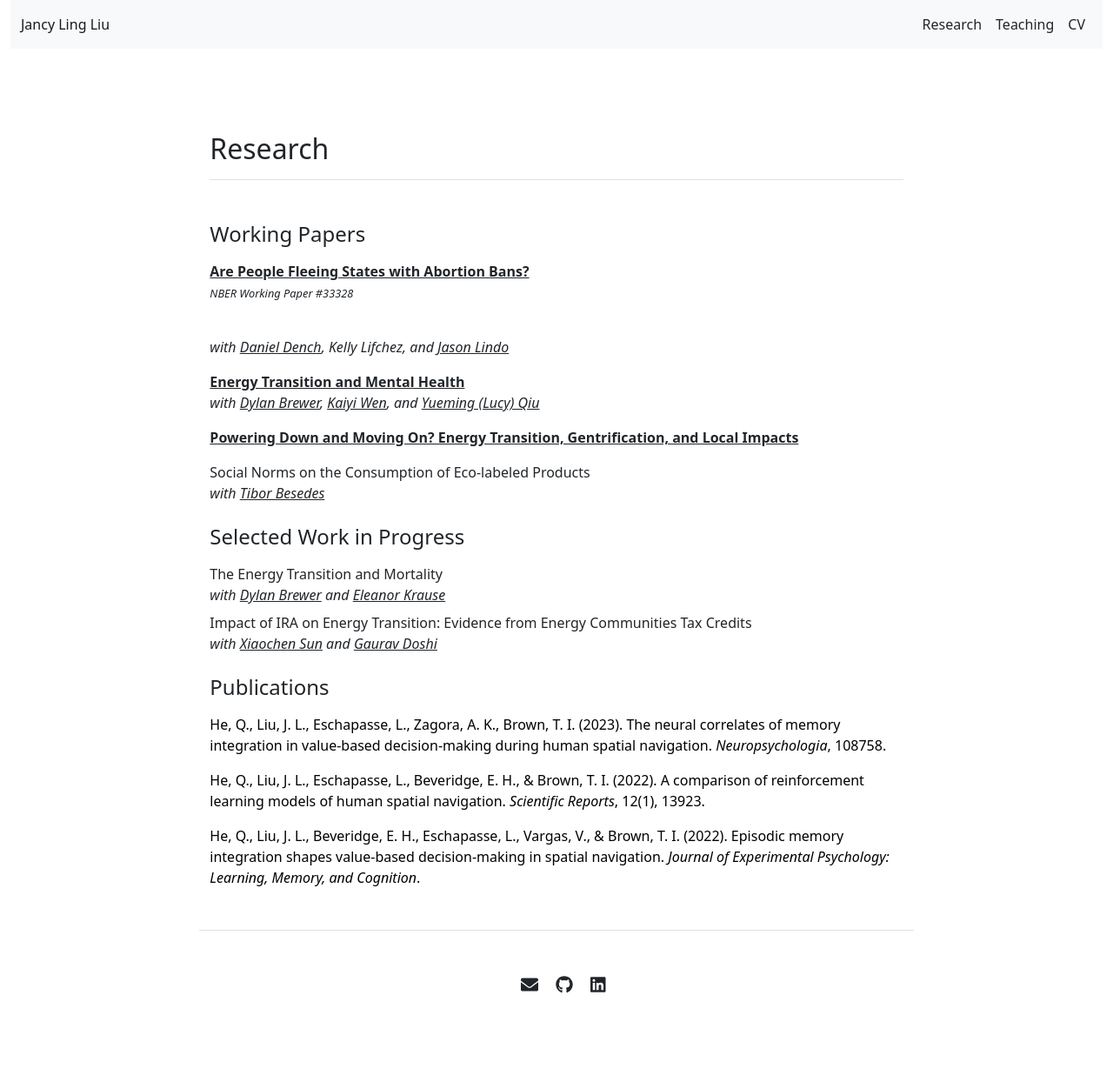
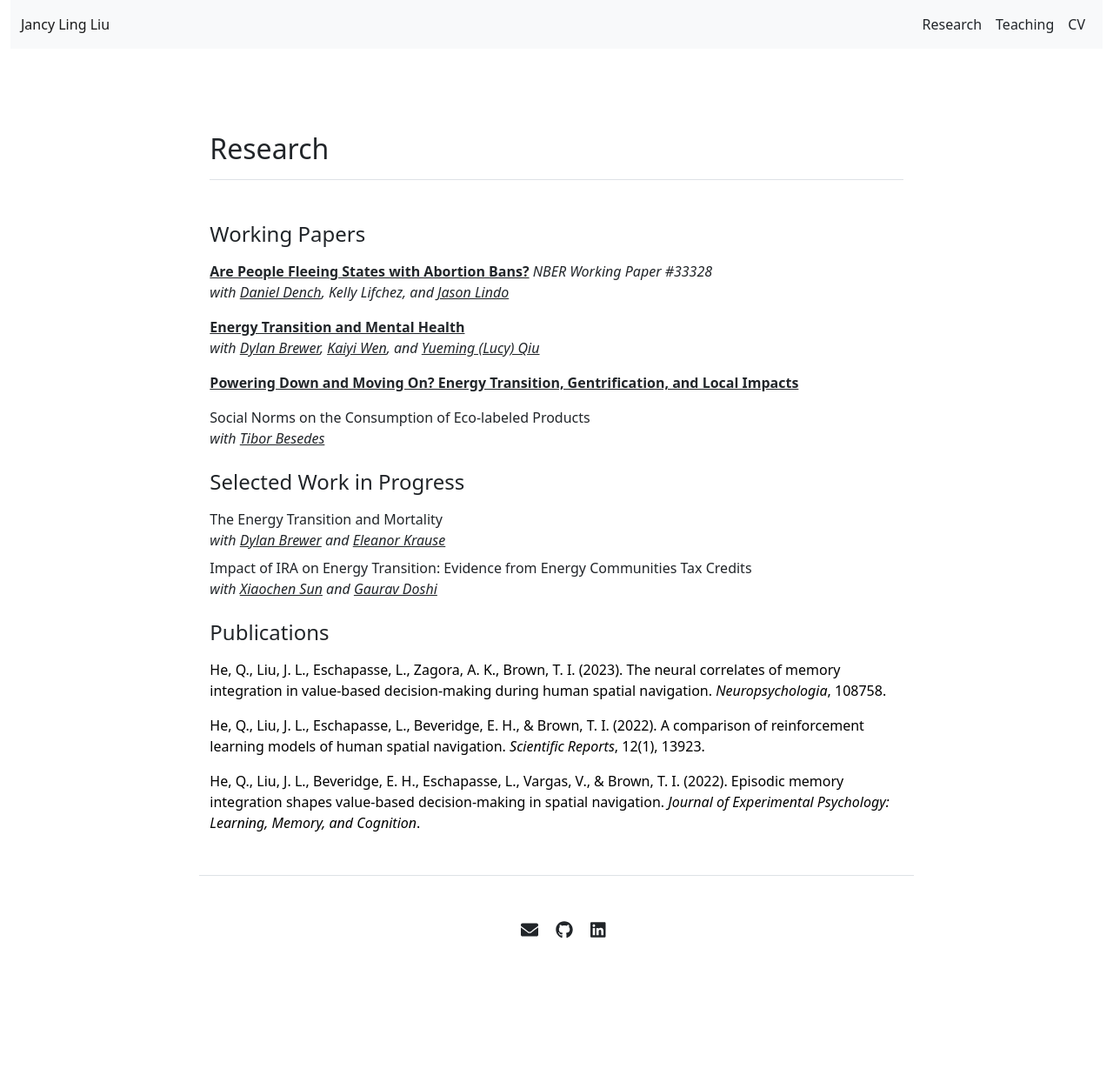
Before and after one commit to Jancyll/Jancyll.github.io, a Jekyll site: the page built from research.md, in a window 1280 px wide. Shown: the whole page at 87% size. Built offline with Jekyll 4.4.1, drawn with Linux system fonts in a browser that asks for light colours; after the commit the page ends 1181 px from its top, so only the background shows below that.

Commit message:
Update research.html

```diff
--- a/_includes/research.html
+++ b/_includes/research.html
@@ -33,9 +33,10 @@
                         <a>{{ item.name }}</a>
                     {% endif %}
 
-                {% if item.related_info %}
+<!--                 {% if item.related_info %}
                     <p style="font-size: 0.8em;"> <em>{{ item.related_info }}</em>  </p>
-                {% endif %}
+                {% endif %} -->
+{% if item.related_info %} <em>{{ item.related_info }}</em>{% endif %}
 
 <!--                 {% if item.url %}
                     <a href="{{ site.github.url }}/papers/{{ item.url }}" style="font-weight: bold;">{{ item.name }}</a>
```
